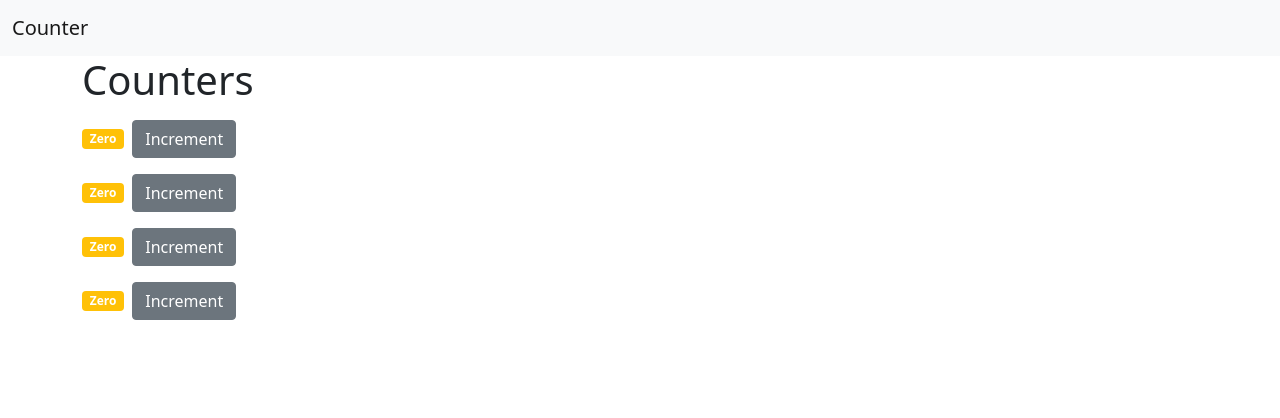
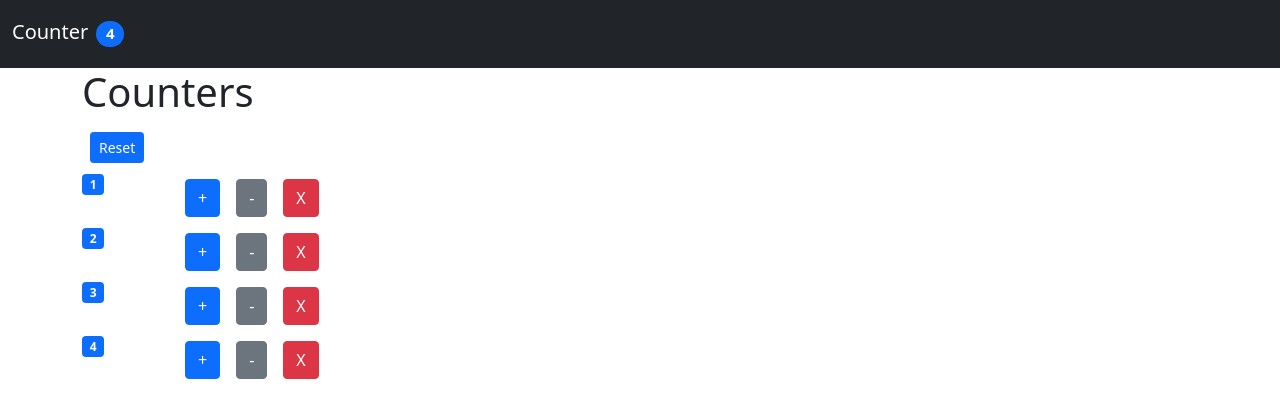
Before and after one commit to mariashahid/counter, a React (Create React App) app: page / in a window 1280 px wide. Shown: the top 418 px of the page. Built offline with nearby package versions, Linux system fonts and the light colour scheme.

Commit message:
Composing components.

```diff
--- a/src/App.tsx
+++ b/src/App.tsx
@@ -2,22 +2,89 @@ import React from "react";
 import logo from "./logo.svg";
 import "bootstrap/dist/css/bootstrap.css";
 import Counters from "./components/counters";
+import NavBar from "./components/navbar";
+import { Count } from "./components/counters";
+interface AppProps {}
 
-function App() {
-  return (
-    <React.Fragment>
-      <nav className="navbar navbar-expand-lg navbar-light bg-light">
-        <div className="container-fluid">
-          <a className="navbar-brand" href="#">
-            Counter
-          </a>
+interface AppState {
+  counters: Count[];
+}
+
+class App extends React.Component<AppProps, AppState> {
+  state: AppState = {
+    counters: [
+      {
+        id: 1,
+        value: 1,
+      },
+      {
+        id: 2,
+        value: 2,
+      },
+      {
+        id: 3,
+        value: 3,
+      },
+      {
+        id: 4,
+        value: 4,
+      },
+    ],
+  };
+
+  handleDelete = (counterId: number) => {
+    this.setState({
+      counters: this.state.counters.filter(
+        (counter) => counter.id !== counterId
+      ),
+    });
+  };
+
+  handleReset = () => {
+    this.setState({
+      counters: this.state.counters.map((counter) => {
+        counter.value = 0;
+        return counter;
+      }),
+    });
+  };
+
+  handleIncrement = (counter: Count) => {
+    const counters = [...this.state.counters];
+    const index = this.state.counters.indexOf(counter);
+
+    counters[index] = { ...counter };
+    counters[index].value++;
+    this.setState({ counters });
+  };
+
+  handleDecrement = (counter: Count) => {
+    const counters = [...this.state.counters];
+    const index = this.state.counters.indexOf(counter);
+
+    counters[index] = { ...counter };
+    counters[index].value--;
+    this.setState({ counters });
+  };
+
+  render() {
+    return (
+      <React.Fragment>
+        <NavBar
+          totalCounters={this.state.counters.filter((c) => c.value > 0).length}
+        ></NavBar>
+        <div className="container">
+          <Counters
+            counters={this.state.counters}
+            onDelete={this.handleDelete}
+            onReset={this.handleReset}
+            onIncrement={this.handleIncrement}
+            onDecrement={this.handleDecrement}
+          ></Counters>
         </div>
-      </nav>
-      <div className="container">
-        <Counters></Counters>
-      </div>
-    </React.Fragment>
-  );
+      </React.Fragment>
+    );
+  }
 }
 
 export default App;
--- a/src/components/counter.tsx
+++ b/src/components/counter.tsx
@@ -1,31 +1,31 @@
 import * as React from "react";
 import { Component } from "react";
+import { Count } from "./counters";
 
-interface CounterProps {}
+interface CounterProps {
+  counter: Count;
+  onDelete: (id: number) => void;
+  onIncrement: (counter: Count) => void;
+  onDecrement: (counter: Count) => void;
+}
 
 interface CounterState {
-  count: number;
   tags: String[];
 }
 
 class Counter extends React.Component<CounterProps, CounterState> {
   state: CounterState = {
-    count: 0,
     tags: ["tag1"],
   };
 
   formatCount = () => {
-    let { count } = this.state;
-    return count === 0 ? "Zero" : count;
+    let { value } = this.props.counter;
+    return value === 0 ? "Zero" : value;
   };
 
   getBadgeClasses = () => {
     let classes = "badge bg-";
-    return (classes += this.state.count === 0 ? "warning" : "primary");
-  };
-
-  handleIncrement = () => {
-    this.setState({ count: this.state.count + 1 });
+    return (classes += this.props.counter.value === 0 ? "warning" : "primary");
   };
 
   displayTags = () => {
@@ -41,16 +41,39 @@ class Counter extends React.Component<CounterProps, CounterState> {
   };
 
   render() {
+    const { onDelete, onIncrement, onDecrement } = this.props;
+
     return (
       <React.Fragment>
         <div>
-          <span className={this.getBadgeClasses()}>{this.formatCount()}</span>
-          <button
-            onClick={this.handleIncrement}
-            className="btn btn-secondary m-2"
-          >
-            Increment
-          </button>
+          <div className="row">
+            <div className="col-1">
+              <span className={this.getBadgeClasses()}>
+                {this.formatCount()}
+              </span>
+            </div>
+            <div className="col-md-3">
+              <button
+                onClick={() => onIncrement(this.props.counter)}
+                className="btn btn-primary m-2"
+              >
+                +
+              </button>
+              <button
+                onClick={() => onDecrement(this.props.counter)}
+                className="btn btn-secondary m-2"
+                disabled={this.props.counter.value == 0 ? true : false}
+              >
+                -
+              </button>
+              <button
+                onClick={() => onDelete(this.props.counter.id)}
+                className="btn btn-danger m-2"
+              >
+                X
+              </button>
+            </div>
+          </div>
         </div>
         {this.state.tags.length === 0 && "There are no tags"}
       </React.Fragment>
--- a/src/components/counters.tsx
+++ b/src/components/counters.tsx
@@ -2,47 +2,46 @@ import * as React from "react";
 import { Component } from "react";
 import Counter from "./counter";
 
-interface CountersProps {}
-
-interface CountersState {
+interface CountersProps {
   counters: Count[];
+  onDelete: (id: number) => void;
+  onIncrement: (counter: Count) => void;
+  onDecrement: (counter: Count) => void;
+  onReset: () => void;
 }
 
+interface CountersState {}
+
 class Counters extends React.Component<CountersProps, CountersState> {
-  state = {
-    counters: [
-      {
-        id: 1,
-        value: 1,
-      },
-      {
-        id: 2,
-        value: 2,
-      },
-      {
-        id: 3,
-        value: 3,
-      },
-      {
-        id: 4,
-        value: 4,
-      },
-    ],
-  };
+  render() {
+    const { counters, onReset, onIncrement, onDelete, onDecrement } =
+      this.props;
 
-  render() {
     return (
       <React.Fragment>
         <h1>Counters</h1>
-        {this.state.counters.map((counter) => {
-          return <Counter key={counter.id}></Counter>;
+        <button className="btn btn-primary btn-sm m-2" onClick={onReset}>
+          Reset
+        </button>
+        {counters.map((counter) => {
+          return (
+            <React.Fragment>
+              <Counter
+                key={counter.id}
+                counter={counter}
+                onDelete={onDelete}
+                onIncrement={onIncrement}
+                onDecrement={onDecrement}
+              ></Counter>
+            </React.Fragment>
+          );
         })}
       </React.Fragment>
     );
   }
 }
 
-interface Count {
+export interface Count {
   id: number;
   value: number;
 }
--- /dev/null
+++ b/src/components/navbar.tsx
@@ -0,0 +1,24 @@
+import * as React from "react";
+import { Component } from "react";
+import { Count } from "./counters";
+
+interface NavBarProps {
+  totalCounters: number;
+}
+
+const NavBar = ({ totalCounters }: NavBarProps) => {
+  return (
+    <nav className="navbar navbar-expand-dk navbar-dark bg-dark">
+      <div className="container-fluid">
+        <a className="navbar-brand" href="#">
+          Counter
+          <span className="badge rounded-pill bg-primary bg-sm m-2">
+            {totalCounters}
+          </span>
+        </a>
+      </div>
+    </nav>
+  );
+};
+
+export default NavBar;
```
